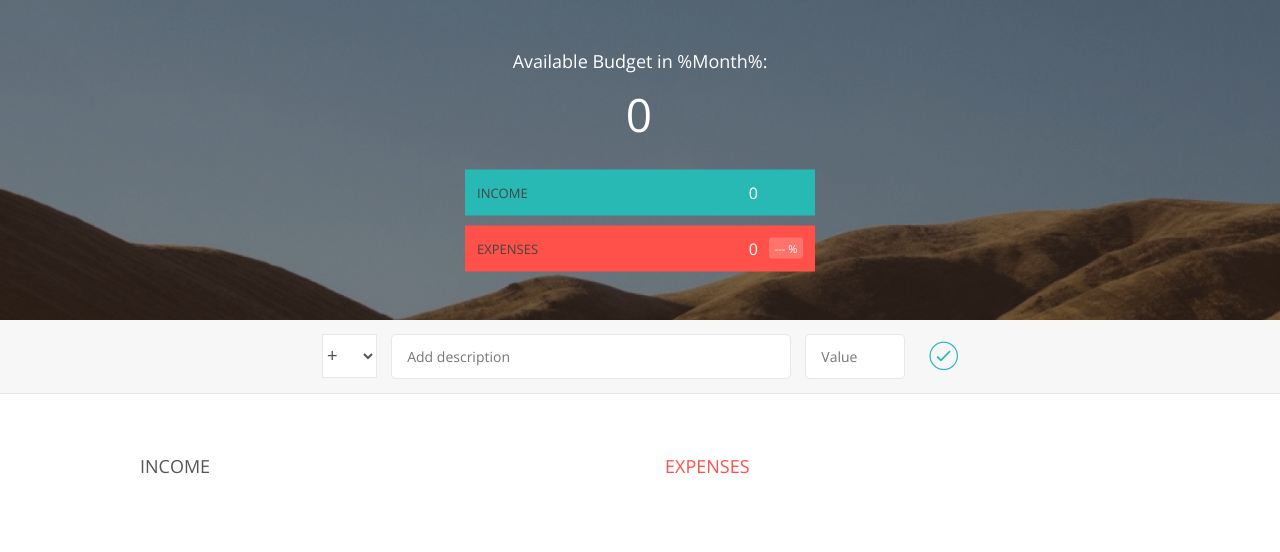
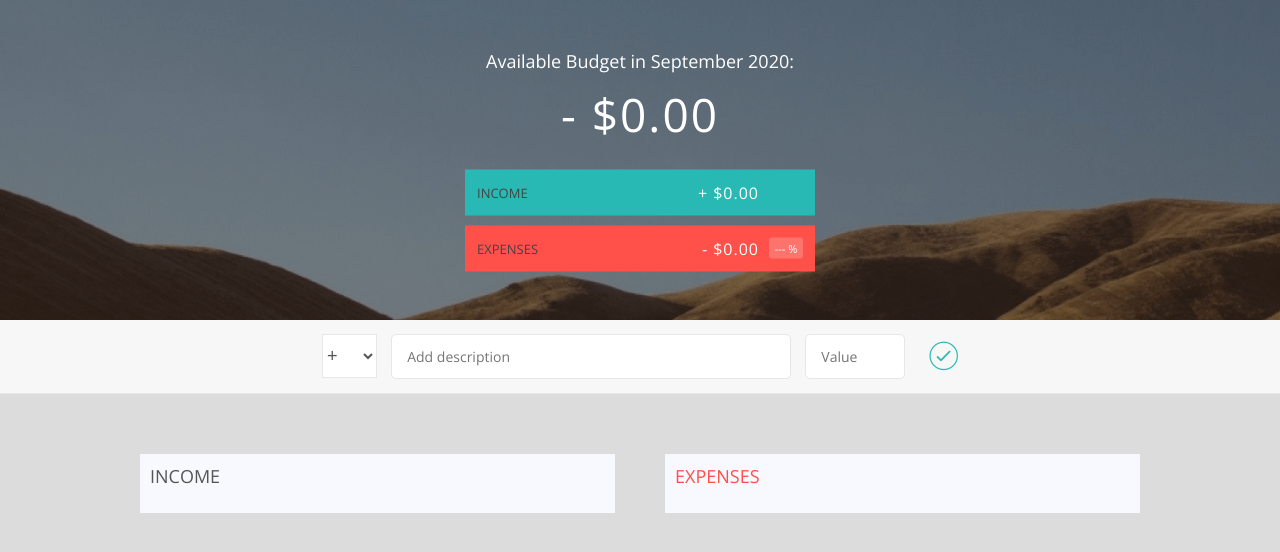
Before and after one commit to TylerCEdge/javascript-bootcamp, a plain HTML site: page 6-budgety/starter/index.html in a window 1280 px wide. Drawn offline with nearby package versions, Linux system fonts and the light colour scheme.

Commit message:
ui now displays positive and minus symbols in front of values as well as $ sign.  Formatted to 2 decimal places as well.

```diff
--- a/6-budgety/starter/app.js
+++ b/6-budgety/starter/app.js
@@ -140,7 +140,28 @@ var UIController = (function () {
     expensesLabel: '.budget__expenses--value',
     percentageLabel: '.budget__expenses--percentage',
     container: '.container',
+    expensesPercentageLabel: '.item__percentage',
+    dateLabel: '.budget__title--month',
   };
+
+  var formatNumber = function (num, type) {
+    var numSplit, int, dec;
+
+    num = Math.abs(num);
+    num = num.toFixed(2);
+
+    numSplit = num.split('.');
+
+    int = numSplit[0];
+    if (int.length > 3) {
+      int = int.substr(0, int.length - 3) + ',' + int.substr(int.length - 3, 3);
+    }
+
+    dec = numSplit[1];
+
+    return (type === 'exp' ? '-' : '+') + ' ' + '$' + int + '.' + dec;
+  };
+
   return {
     getinput: function () {
       return {
@@ -166,7 +187,7 @@ var UIController = (function () {
       // Replace the placeholder text with some actual data
       newHtml = html.replace('%id%', obj.id);
       newHtml = newHtml.replace('%description%', obj.description);
-      newHtml = newHtml.replace('%value%', obj.value);
+      newHtml = newHtml.replace('%value%', formatNumber(obj.value, type));
       // Insert the HTML into the DOM
       document.querySelector(element).insertAdjacentHTML('beforeend', newHtml);
     },
@@ -193,10 +214,20 @@ var UIController = (function () {
     },
 
     displayBudget: function (obj) {
-      document.querySelector(DOMstrings.budgetLabel).textContent = obj.budget;
-      document.querySelector(DOMstrings.incomeLabel).textContent = obj.totalInc;
-      document.querySelector(DOMstrings.expensesLabel).textContent =
-        obj.totalExp;
+      var type;
+      obj.budget > 0 ? (type = 'inc') : (type = 'exp');
+
+      document.querySelector(DOMstrings.budgetLabel).textContent = formatNumber(
+        obj.budget,
+        type
+      );
+      document.querySelector(DOMstrings.incomeLabel).textContent = formatNumber(
+        obj.totalInc,
+        'inc'
+      );
+      document.querySelector(
+        DOMstrings.expensesLabel
+      ).textContent = formatNumber(obj.totalExp, 'exp');
 
       if (obj.percentage > 0) {
         document.querySelector(DOMstrings.percentageLabel).textContent =
@@ -205,6 +236,50 @@ var UIController = (function () {
         document.querySelector(DOMstrings.percentageLabel).textContent =
           '--- %';
       }
+    },
+
+    displayPercentages: function (percentages) {
+      var fields, nodeListForEach;
+
+      fields = document.querySelectorAll(DOMstrings.expensesPercentageLabel);
+
+      nodeListForEach = function (list, cb) {
+        for (var i = 0; i < list.length; i++) {
+          cb(list[i], i);
+        }
+      };
+
+      nodeListForEach(fields, function (current, index) {
+        if (percentages[index] > 0) {
+          current.textContent = percentages[index] + '%';
+        } else {
+          current.textContent = '--- %';
+        }
+      });
+    },
+
+    displayMonth: function () {
+      var now, month, months, year;
+
+      now = new Date();
+      months = [
+        'January',
+        'February',
+        'March',
+        'April',
+        'May',
+        'June',
+        'July',
+        'August',
+        'September',
+        'October',
+        'November',
+        'December',
+      ];
+      month = now.getMonth();
+      year = now.getFullYear();
+      document.querySelector(DOMstrings.dateLabel).textContent =
+        months[month] + ' ' + year;
     },
 
     getDOMstrings: function () {
@@ -247,7 +322,7 @@ var controller = (function (budgetCtrl, UICtrl) {
     // 2. Read percentages from the budget controller
     percentages = budgetCtrl.getPercentages();
     // 3. Update the user interface with the new percentages
-    console.log(percentages);
+    UICtrl.displayPercentages(percentages);
   };
 
   var ctrlAddItem = function () {
@@ -294,6 +369,7 @@ var controller = (function (budgetCtrl, UICtrl) {
   return {
     init: function () {
       console.log('Application has started ...');
+      UICtrl.displayMonth();
       UICtrl.displayBudget({
         budget: 0,
         totalInc: 0,
--- a/6-budgety/starter/style.css
+++ b/6-budgety/starter/style.css
@@ -9,7 +9,7 @@
 }
 
 .clearfix::after {
-    content: "";
+  content: '';
   display: table;
   clear: both;
 }
@@ -21,11 +21,18 @@ body {
   position: relative;
   height: 100vh;
   font-weight: 400;
+  background-color: gainsboro;
 }
 
-.right { float: right; }
-.red { color: #FF5049 !important; }
-.red-focus:focus { border: 1px solid #FF5049 !important; }
+.right {
+  float: right;
+}
+.red {
+  color: #ff5049 !important;
+}
+.red-focus:focus {
+  border: 1px solid #ff5049 !important;
+}
 
 /**********************************************
 *** TOP PART
@@ -33,7 +40,8 @@ body {
 
 .top {
   height: 40vh;
-    background-image: linear-gradient(rgba(0, 0, 0, 0.35), rgba(0, 0, 0, 0.35)), url(back.png);
+  background-image: linear-gradient(rgba(0, 0, 0, 0.35), rgba(0, 0, 0, 0.35)),
+    url(back.png);
   background-size: cover;
   background-position: center;
   position: relative;
@@ -71,11 +79,11 @@ body {
 
 .budget__income {
   margin-bottom: 10px;
-    background-color: #28B9B5;
+  background-color: #28b9b5;
 }
 
 .budget__expenses {
-    background-color: #FF5049;
+  background-color: #ff5049;
 }
 
 .budget__income--text,
@@ -106,7 +114,6 @@ body {
   text-align: center;
   border-radius: 3px;
 }
-
 
 /**********************************************
 *** BOTTOM PART
@@ -149,14 +156,18 @@ body {
   transition: border 0.3s;
 }
 
-.add__description { width: 400px;}
-.add__value { width: 100px;}
+.add__description {
+  width: 400px;
+}
+.add__value {
+  width: 100px;
+}
 
 .add__btn {
   font-size: 35px;
   background: none;
   border: none;
-    color: #28B9B5;
+  color: #28b9b5;
   cursor: pointer;
   display: inline-block;
   vertical-align: middle;
@@ -164,16 +175,20 @@ body {
   margin-left: 10px;
 }
 
-.add__btn:active { transform: translateY(2px); }
+.add__btn:active {
+  transform: translateY(2px);
+}
 
 .add__type:focus,
 .add__description:focus,
 .add__value:focus {
   outline: none;
-    border: 1px solid #28B9B5;
+  border: 1px solid #28b9b5;
 }
 
-.add__btn:focus { outline: none; }
+.add__btn:focus {
+  outline: none;
+}
 
 /***** LISTS *****/
 .container {
@@ -185,11 +200,15 @@ body {
   float: left;
   width: 475px;
   margin-right: 50px;
+  padding: 10px;
+  background-color: ghostwhite;
 }
 
 .expenses {
   float: left;
   width: 475px;
+  padding: 10px;
+  background-color: ghostwhite;
 }
 
 h2 {
@@ -199,16 +218,24 @@ h2 {
   margin-bottom: 15px;
 }
 
-.icome__title { color: #28B9B5; }
-.expenses__title { color: #FF5049; }
+.icome__title {
+  color: #28b9b5;
+}
+.expenses__title {
+  color: #ff5049;
+}
 
 .item {
   padding: 13px;
   border-bottom: 1px solid #e7e7e7;
 }
 
-.item:first-child { border-top: 1px solid #e7e7e7; }
-.item:nth-child(even) { background-color: #f7f7f7; }
+.item:first-child {
+  border-top: 1px solid #e7e7e7;
+}
+.item:nth-child(even) {
+  background-color: #f7f7f7;
+}
 
 .item__description {
   float: left;
@@ -224,7 +251,7 @@ h2 {
   margin-left: 20px;
   transition: transform 0.3s;
   font-size: 11px;
-    background-color: #FFDAD9;
+  background-color: #ffdad9;
   padding: 3px;
   border-radius: 3px;
   width: 32px;
@@ -233,15 +260,14 @@ h2 {
 
 .income .item__value,
 .income .item__delete--btn {
-    color: #28B9B5;
+  color: #28b9b5;
 }
 
 .expenses .item__value,
 .expenses .item__percentage,
 .expenses .item__delete--btn {
-    color: #FF5049;
+  color: #ff5049;
 }
-
 
 .item__delete {
   float: left;
@@ -258,20 +284,32 @@ h2 {
   display: none;
 }
 
-.item__delete--btn:focus { outline: none; }
-.item__delete--btn:active { transform: translateY(2px); }
+.item__delete--btn:focus {
+  outline: none;
+}
+.item__delete--btn:active {
+  transform: translateY(2px);
+}
 
-.item:hover .item__delete--btn { display: block; }
-.item:hover .item__value { transform: translateX(-20px); }
-.item:hover .item__percentage { transform: translateX(-20px); }
-
+.item:hover .item__delete--btn {
+  display: block;
+}
+.item:hover .item__value {
+  transform: translateX(-20px);
+}
+.item:hover .item__percentage {
+  transform: translateX(-20px);
+}
 
 .unpaid {
-    background-color: #FFDAD9 !important;
+  background-color: #ffdad9 !important;
   cursor: pointer;
-    color: #FF5049;
-
+  color: #ff5049;
 }
 
-.unpaid .item__percentage { box-shadow: 0 2px 6px 0 rgba(0, 0, 0, 0.1); }
-.unpaid:hover .item__description { font-weight: 900; }
+.unpaid .item__percentage {
+  box-shadow: 0 2px 6px 0 rgba(0, 0, 0, 0.1);
+}
+.unpaid:hover .item__description {
+  font-weight: 900;
+}
```
Lines whose indentation alone changed are shown as unchanged.
